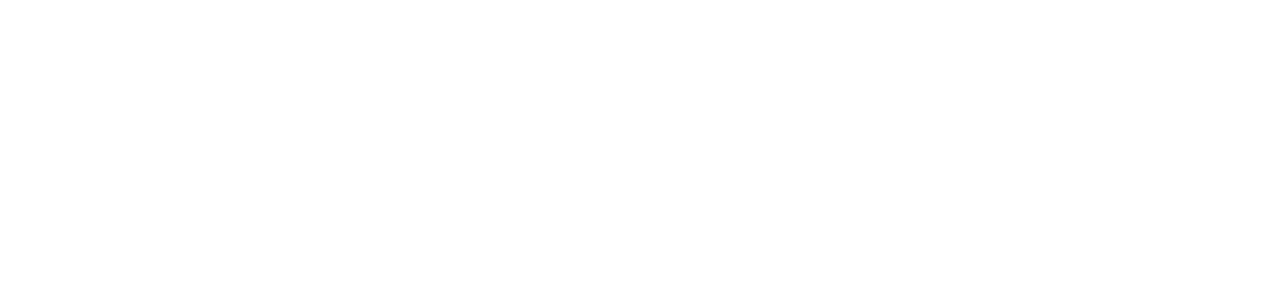
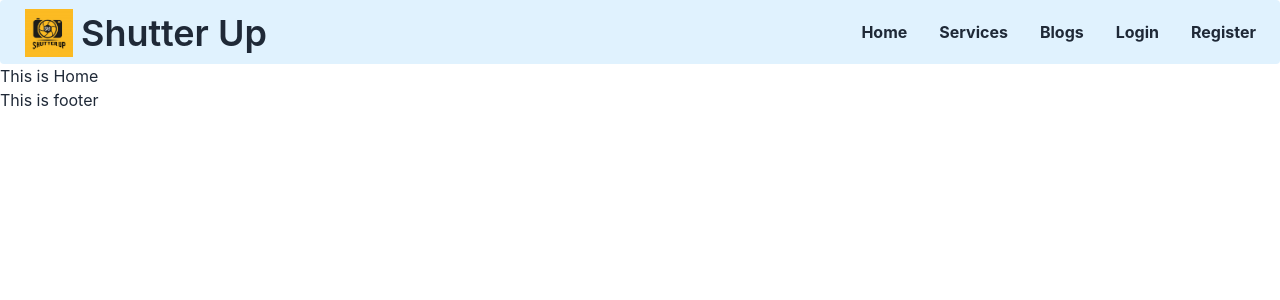
Before and after one commit to biplob2358/shutter-up-client, a React (Create React App) app: page / in a window 1280 px wide. Shown: the top 300 px of the page. Built offline with nearby package versions, Linux system fonts and the light colour scheme.

Commit message:
navbar added

```diff
--- a/src/App.js
+++ b/src/App.js
@@ -4,7 +4,7 @@
 
 function App() {
   return (
-    <div>
+    <div className="max-w-screen-xl mx-auto">
       <RouterProvider router={router}></RouterProvider>
     </div>
   );
--- a/src/Pages/Shared/Header/Header.js
+++ b/src/Pages/Shared/Header/Header.js
@@ -1,9 +1,64 @@
 import React from "react";
+import { Link } from "react-router-dom";
+import logo from "../../../assets/logo.jpg";
 
 const Header = () => {
+  const manuItems = (
+    <>
+      <li>
+        <Link to="/">Home</Link>
+      </li>
+      <li>
+        <Link to="/services">Services</Link>
+      </li>
+      <li>
+        <Link to="/blogs">Blogs</Link>
+      </li>
+      <li>
+        <Link to="/login">Login</Link>
+      </li>
+      <li>
+        <Link to="/login">Register</Link>
+      </li>
+    </>
+  );
   return (
     <div>
-      <h2>This is header</h2>
+      <div className="navbar bg-sky-100 rounded font-bold">
+        <div className="navbar-start">
+          <div className="dropdown">
+            <label tabIndex={0} className="btn btn-ghost lg:hidden">
+              <svg
+                xmlns="http://www.w3.org/2000/svg"
+                className="h-5 w-5"
+                fill="none"
+                viewBox="0 0 24 24"
+                stroke="currentColor"
+              >
+                <path
+                  strokeLinecap="round"
+                  strokeLinejoin="round"
+                  strokeWidth="2"
+                  d="M4 6h16M4 12h8m-8 6h16"
+                />
+              </svg>
+            </label>
+            <ul
+              tabIndex={0}
+              className="menu menu-compact dropdown-content mt-3 p-2 shadow bg-base-100 rounded-box w-52"
+            >
+              {manuItems}
+            </ul>
+          </div>
+          <Link to="/" className="btn btn-ghost normal-case text-xl">
+            <img className="w-12 h-12" src={logo} alt="logo" />
+            <p className="text-4xl px-2">Shutter Up</p>
+          </Link>
+        </div>
+        <div className="navbar-end hidden lg:flex">
+          <ul className="menu menu-horizontal p-0">{manuItems}</ul>
+        </div>
+      </div>
     </div>
   );
 };
```
Also changed, not shown: src/Router/Routes/Routes.js (+9 -0 lines), src/assets/logo.jpg (added).
